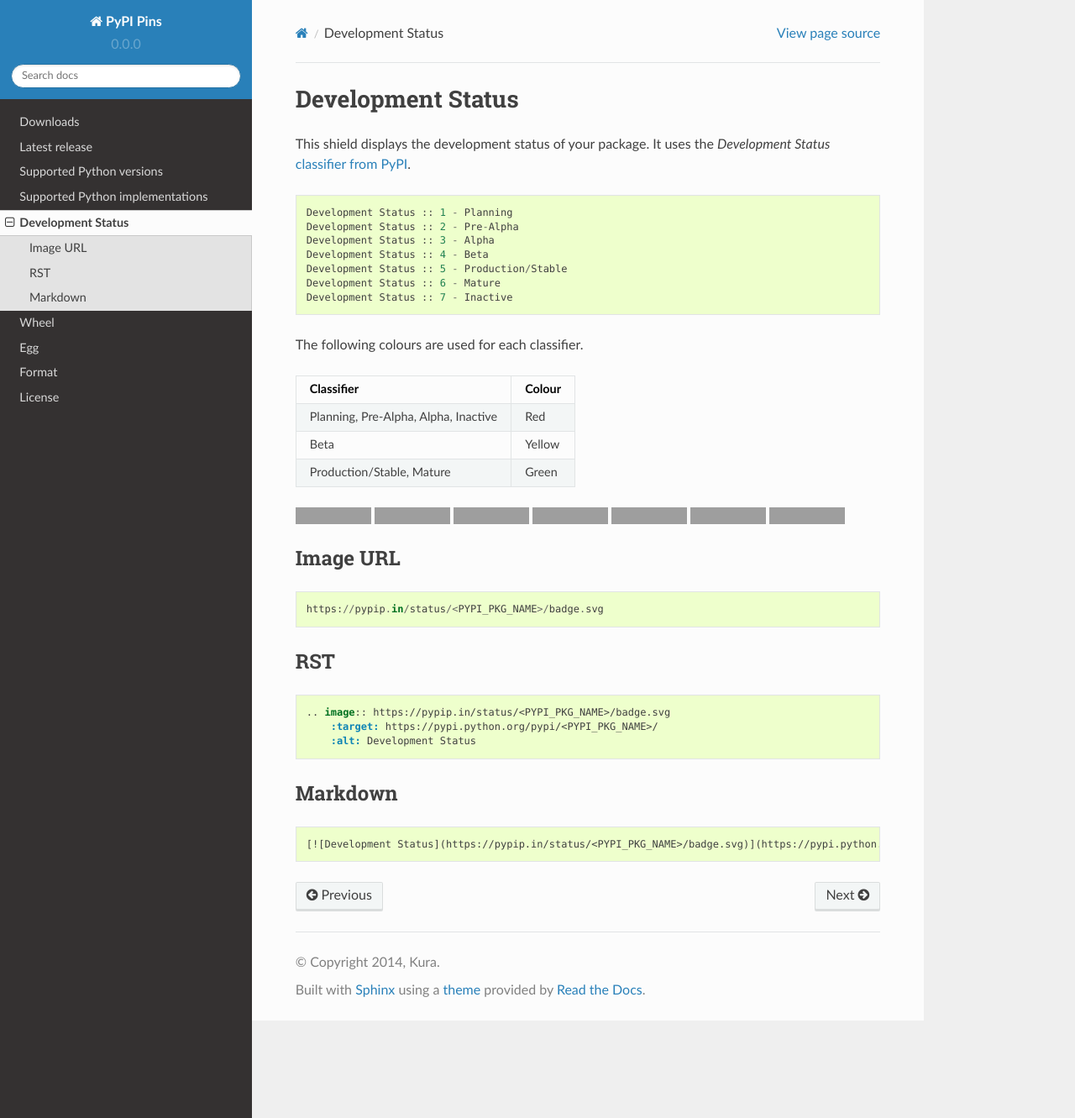
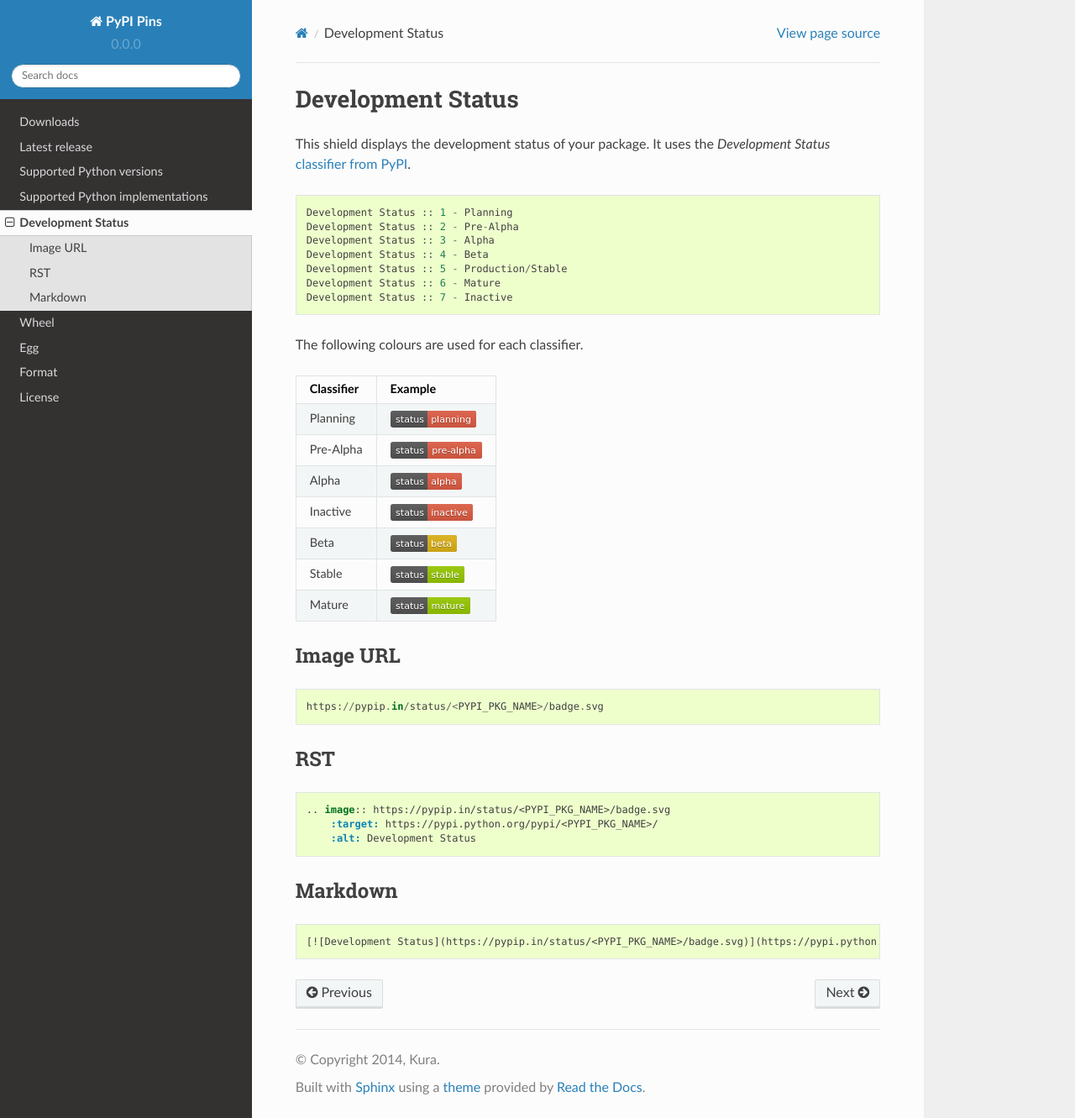
Before and after one commit to badges/pypipins, a Sphinx documentation site: the page built from docs/source/status.rst, in a window 1280 px wide and 1331 px high. Shown: the whole window at 84% size. Built offline with Sphinx 7.4.7 and the Read the Docs theme 2.0.0, drawn with Linux system fonts in a browser that asks for light colours; grey boxes are pictures that could not be loaded.

Commit message:
Modified status docs

```diff
--- a/docs/source/status.rst
+++ b/docs/source/status.rst
@@ -18,23 +18,23 @@
 
 The following colours are used for each classifier.
 
-+--------------------------------------+--------+
-| Classifier                           | Colour |
-+======================================+========+
-| Planning, Pre-Alpha, Alpha, Inactive | Red    |
-+--------------------------------------+--------+
-| Beta                                 | Yellow |
-+--------------------------------------+--------+
-| Production/Stable, Mature            | Green  |
-+--------------------------------------+--------+
-
-.. image:: https://img.shields.io/badge/status-planning-red.svg?style=flat
-.. image:: https://img.shields.io/badge/status-pre--alpha-red.svg?style=flat
-.. image:: https://img.shields.io/badge/status-alpha-red.svg?style=flat
-.. image:: https://img.shields.io/badge/status-inactive-red.svg?style=flat
-.. image:: https://img.shields.io/badge/status-beta-yellow.svg?style=flat
-.. image:: https://img.shields.io/badge/status-stable-green.svg?style=flat
-.. image:: https://img.shields.io/badge/status-mature-green.svg?style=flat
++------------+---------------------------------------------+
+| Classifier | Example                                     |
++============+=============================================+
+| Planning   |.. image:: /images/status-planning-red.svg   |
++------------+---------------------------------------------+
+| Pre-Alpha  |.. image:: /images/status-pre--alpha-red.svg |
++------------+---------------------------------------------+
+| Alpha      |.. image:: /images/status-alpha-red.svg      |
++------------+---------------------------------------------+
+| Inactive   |.. image:: /images/status-inactive-red.svg   |
++------------+---------------------------------------------+
+| Beta       |.. image:: /images/status-beta-yellow.svg    |
++------------+---------------------------------------------+
+| Stable     |.. image:: /images/status-stable-green.svg   |
++------------+---------------------------------------------+
+| Mature     |.. image:: /images/status-mature-green.svg   |
++------------+---------------------------------------------+
 
 Image URL
 ~~~~~~~~~
```
Also changed, not shown: docs/source/images/status-alpha-red.svg (added), docs/source/images/status-beta-yellow.svg (added), docs/source/images/status-inactive-red.svg (added), docs/source/images/status-mature-green.svg (added), docs/source/images/status-planning-red.svg (added), docs/source/images/status-pre--alpha-red.svg (added), docs/source/images/status-stable-green.svg (added).
